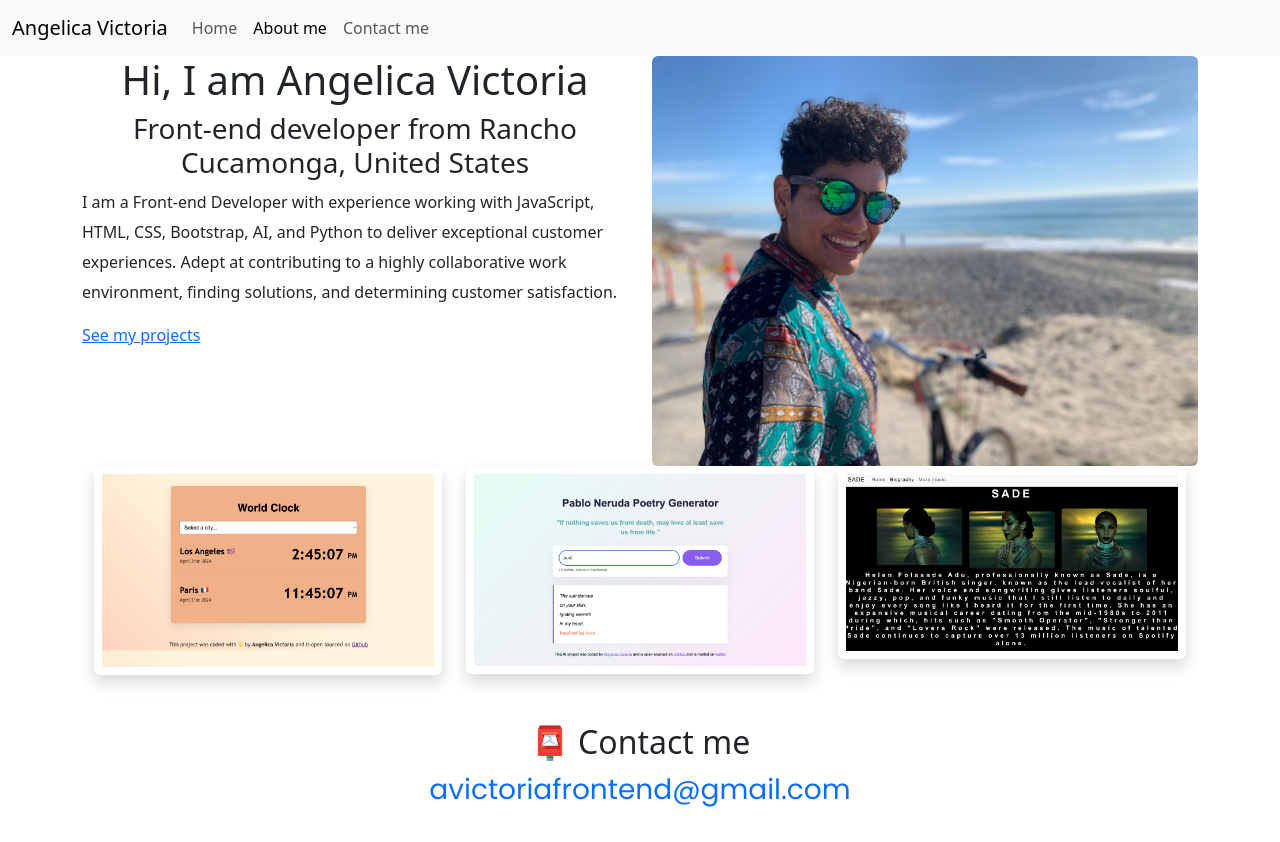
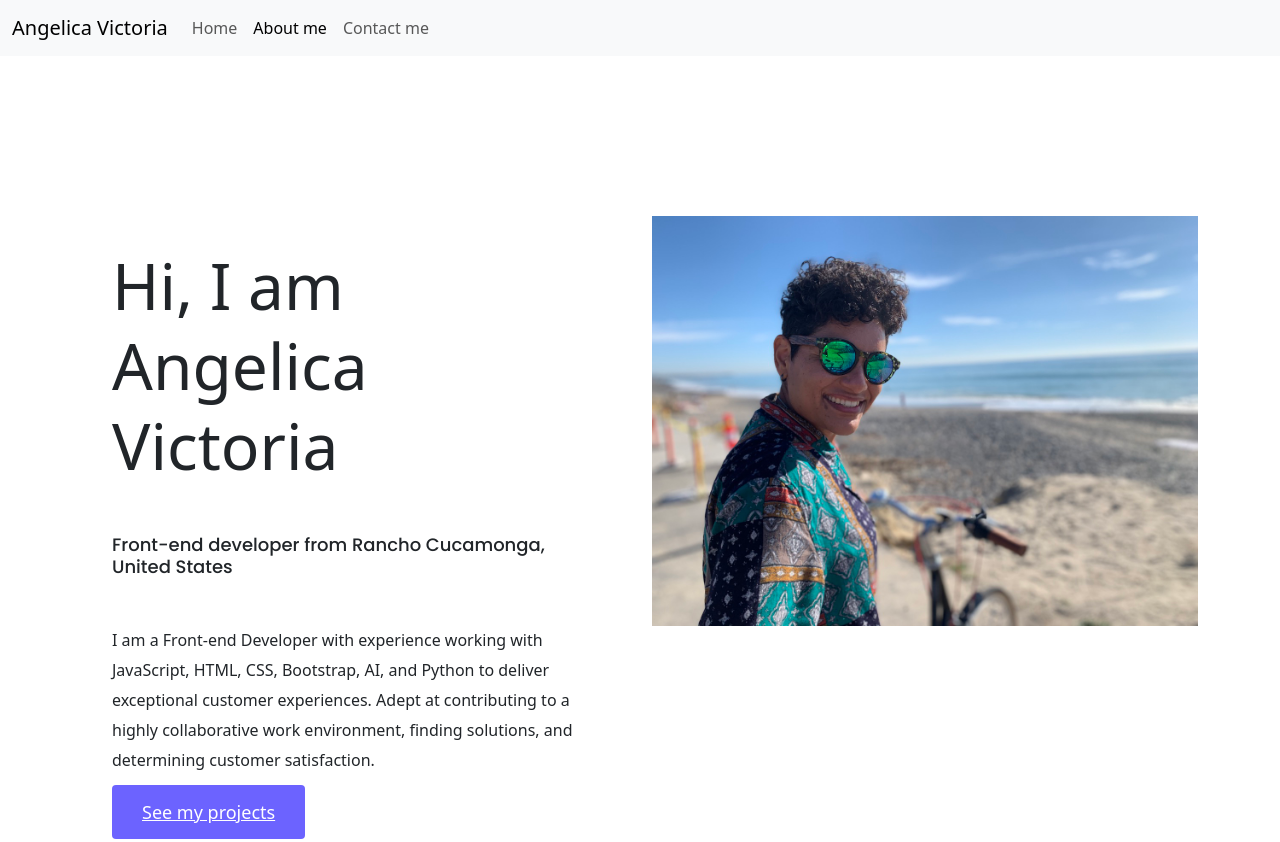
Before and after one commit to angelicav1/Portfolio-Project, a plain HTML site: page about.html in a window 1280 px wide. Shown: the top 842 px of the page. Before the commit the page ends 811 px from the top, so only its background shows below. Drawn offline with nearby package versions, Linux system fonts and the light colour scheme; a web font is replaced by a local one.

Commit message:
updated about.html and portfolio.css
It is still a work in progress...

```diff
--- a/about.html
+++ b/about.html
@@ -61,15 +61,17 @@
     <div class="about-section container">
       <div class="row">
         <div class="col-6">
-    <h1 class="text-center">Hi, I am Angelica Victoria</h1>
-    <h3 class="text-center">Front-end developer from Rancho Cucamonga, United States</h3>
-      <p>
+          <div class="about-section-content">
+    <h1 class="mb-5">Hi, I am Angelica Victoria</h1>
+    <h2 class="mb-5">Front-end developer from Rancho Cucamonga, United States</h2>
+      <p class="mb-4">
         I am a Front-end Developer with experience working with JavaScript, HTML, CSS, Bootstrap, AI, and Python to deliver exceptional customer experiences. Adept at contributing to a highly collaborative work environment, finding solutions, and determining customer satisfaction.
       </p>
-      <a href="">See my projects</a>
+      <a href="" class="btn-branding">See my projects</a>
+      </div>
       </div>
       <div class="col-6">
-      <img src="images/Angelica Victoria.png" alt="Angelica image" class="img-fluid rounded"/>
+      <img src="images/Angelica Victoria.png" alt="Angelica image" class="img-fluid"/>
       </div>
     </div>
 
--- a/styles/portfolio.css
+++ b/styles/portfolio.css
@@ -50,6 +50,24 @@ p {
   font-weight: normal;
   line-height: 1.5;
   font-size: 24px;
+}
+
+.about-section {
+  padding: 160px 20px;
+}
+
+.about-section h1 {
+  font-size: 64px;
+  line-height: 80px;
+}
+
+.about-section h2 {
+  font-size: 18px;
+  font-family: var(--default-font-family);
+}
+
+.about-section-content {
+  margin: 30px;
 }
 
 .btn-branding {
```
